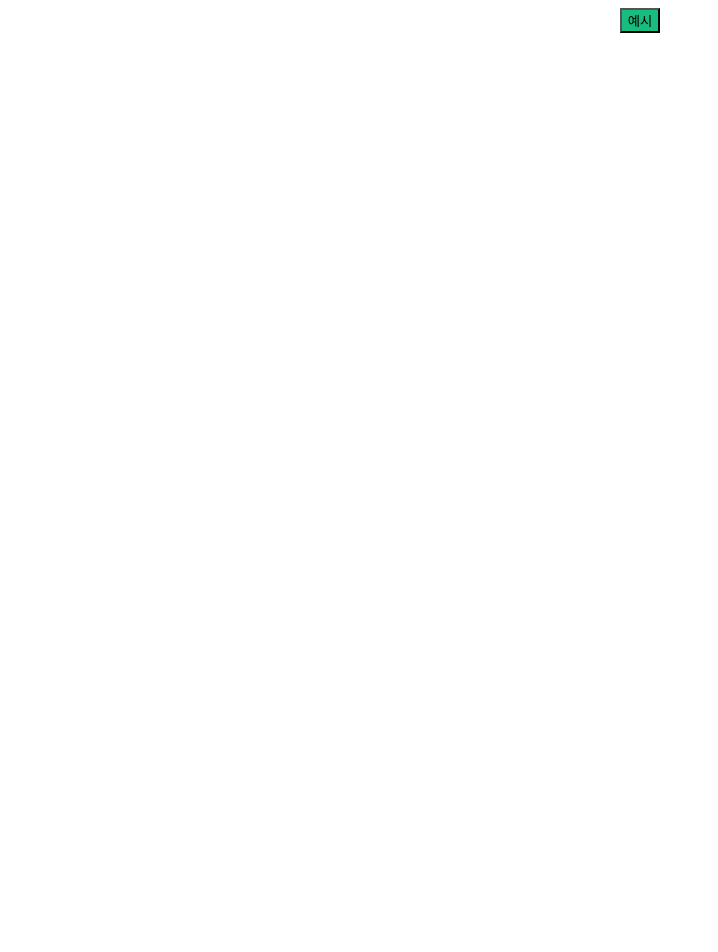
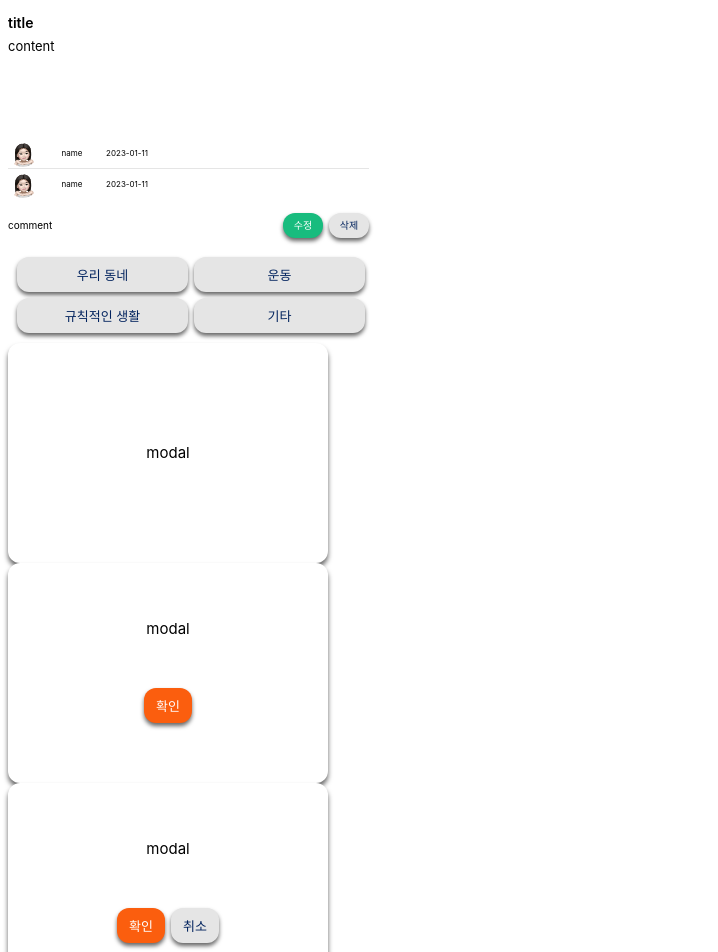
Before and after one commit to codestates-seb/seb41_main_013, a React (Create React App) app in the folder client/: page / in a window 1280 px wide. Shown: the top 952 px of the page, without its empty margins (0-718 px from the left). Before the commit the page ends 800 px from the top, so only its background shows below. Built offline with nearby package versions, Linux system fonts and the light colour scheme.

Commit message:
#10 - fix : 댓글 border 제거, 어떤 버전이 더 나은지 내일 논의 필요

```diff
--- a/client/src/App.js
+++ b/client/src/App.js
@@ -1,20 +1,34 @@
 import "./App.css";
 import theme from "./components/theme";
 import { ThemeProvider } from "styled-components";
-import styled from "styled-components";
+
+//components
+import { Modal, OneBtnModal, TwoBtnModal } from "./components/Modal";
+import SelectCategory from "./components/Category";
+import Comment from "./components/Comment";
+import WriterInfo from "./components/WriterInfo";
+import PostSummary from "./components/PostSummary";
+import Avatar from "./components/Avatar";
 
 function App() {
 	return (
 		<ThemeProvider theme={theme}>
 			<div className="App">
-				<Button>예시</Button>
+				<PostSummary />
+				<WriterInfo />
+				<Comment />
+				<SelectCategory />
+				<Modal modalText={"modal"} />
+				<OneBtnModal modalText={"modal"} btnText={"확인"} />
+				<TwoBtnModal
+					modalText={"modal"}
+					btnTextOrg={"확인"}
+					btnTextGry={"취소"}
+				/>
+				<Avatar />
 			</div>
 		</ThemeProvider>
 	);
 }
 
-const Button = styled.button`
-	background-color: ${(props) => props.theme.color.green};
-`;
-
 export default App;
--- a/client/src/components/Category.js
+++ b/client/src/components/Category.js
@@ -1,9 +1,9 @@
 // MainCategory
 // SelectCategory
-import theme from "../settings/theme";
+import theme from "./theme";
 import { ThemeProvider } from "styled-components";
 import styled from "styled-components";
-import Btn from "./atoms/Button";
+import Btn from "./Button";
 
 const SelectCategoryContainer = styled.div`
 	width: 360px;
--- a/client/src/components/Comment.js
+++ b/client/src/components/Comment.js
@@ -1,23 +1,24 @@
-import theme from "../settings/theme";
+import theme from "./theme";
 import { ThemeProvider } from "styled-components";
 import styled from "styled-components";
-import Btn from "./atoms/Button";
+import Btn from "./Button";
 
 const CommentContainer = styled.div`
 	width: 364px;
 	height: 52px;
-	border: 1px solid #000000;
-	border-radius: 8px;
 
 	font-family: "Inter";
 	font-style: normal;
 	font-weight: 400;
-	font-size: 12px;
+	font-size: 10px;
 	line-height: 30px;
 	display: flex;
 	align-items: center;
 	justify-content: space-between;
 `;
+/*border: 1px solid #000000;
+	border-radius: 8px;
+	box-shadow: 0 3px 4px rgba(0, 0, 0, 0.6);*/
 
 const Comment = ({ comment }) => {
 	return (
--- a/client/src/components/PostSummary.js
+++ b/client/src/components/PostSummary.js
@@ -1,6 +1,6 @@
 import styled from "styled-components";
 import WriterInfo from "./WriterInfo";
-import theme from "../settings/theme";
+import theme from "./theme";
 
 const PostSumContainer = styled.div`
 	width: 361px;
@@ -12,19 +12,19 @@ const PostSumContainer = styled.div`
 	justify-content: space-between;
 
 	div {
+		font-family: "Inter";
+		font-style: normal;
 		.title {
-			font-family: "Inter";
-			font-style: normal;
 			font-weight: 600;
 			font-size: 14px;
 			line-height: 30px;
+			text-align: left;
 		}
 		.content {
-			font-family: "Inter";
-			font-style: normal;
 			font-weight: 400;
 			font-size: 13px;
 			line-height: 16px;
+			text-align: left;
 		}
 	}
 `;
--- a/client/src/components/WriterInfo.js
+++ b/client/src/components/WriterInfo.js
@@ -1,5 +1,5 @@
 import styled from "styled-components";
-import Avatar from "./atoms/Avatar";
+import Avatar from "./Avatar";
 
 const WriterInfoContainer = styled.div`
 	width: 140px;
```
Also changed, not shown: client/src/components/Modal.js (+3 -4 lines).
